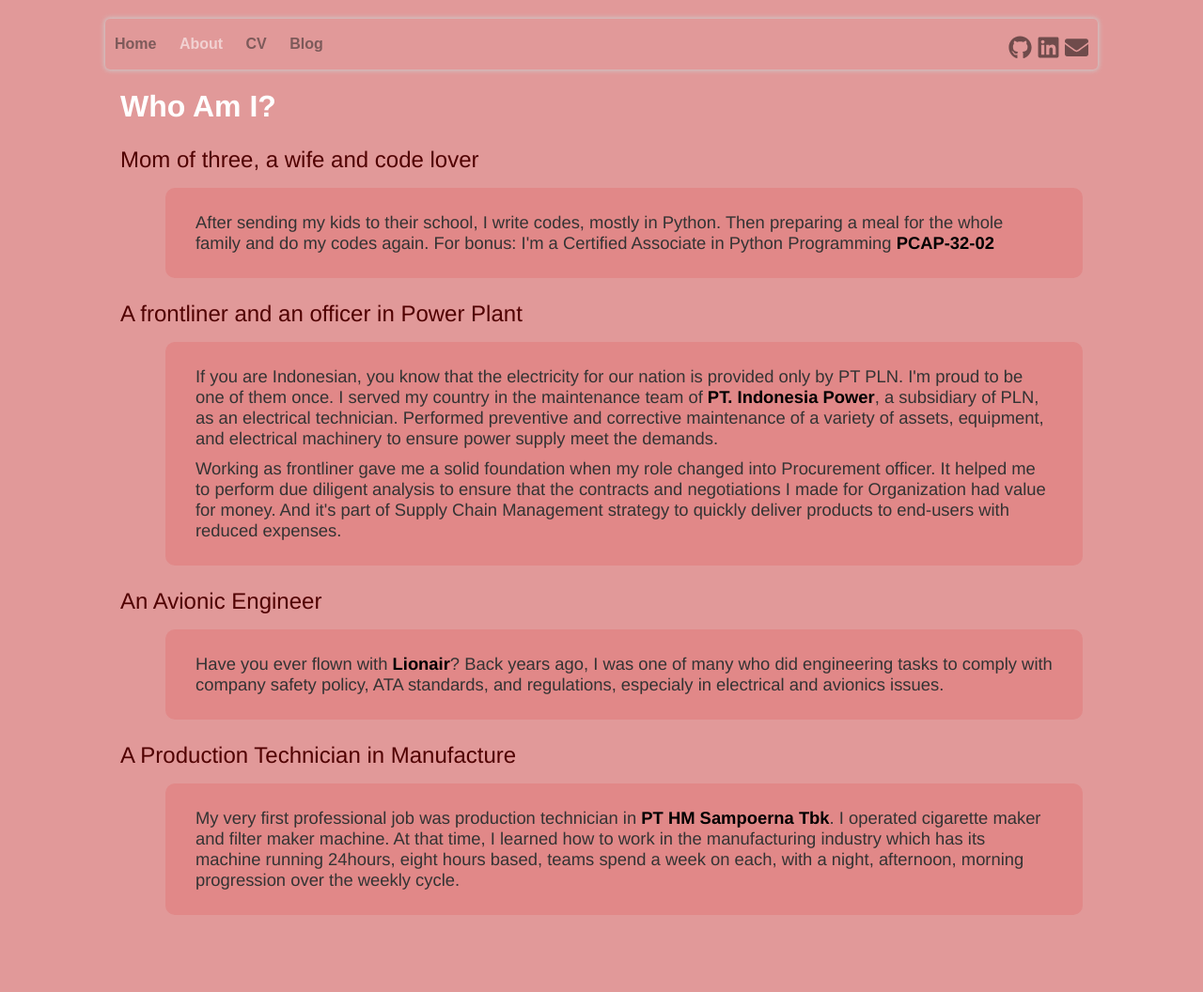
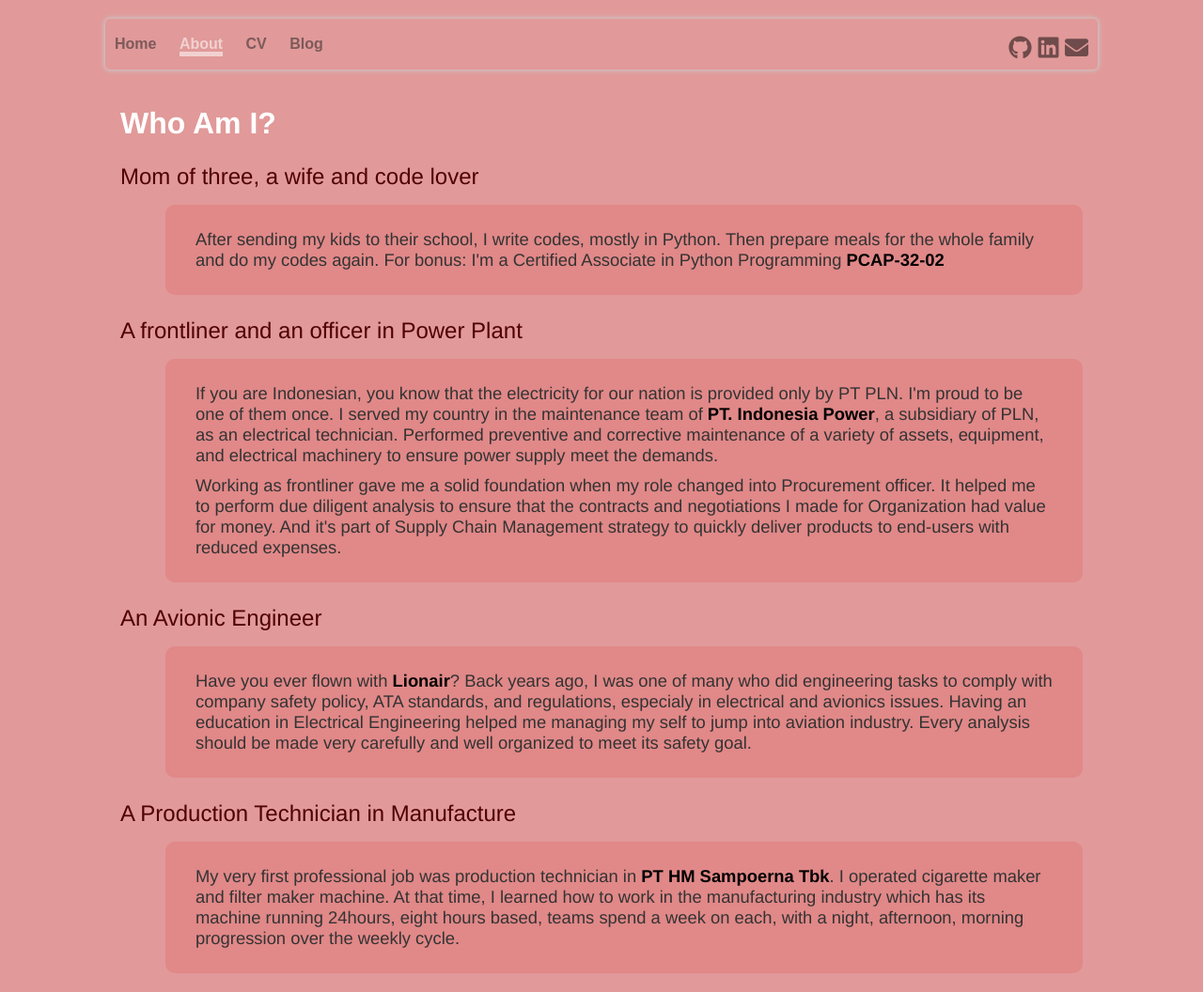
Before and after one commit to sumandari/sumandari.github.io, a Jekyll site: the page built from about/index.md, in a window 1280 px wide. Shown: the whole page at 94% size. Built offline with Jekyll 4.4.1, drawn with Linux system fonts in a browser that asks for light colours; before the commit the page ends 994 px from its top, so only the background shows below that.

Commit message:
edit about pagae

```diff
--- a/_includes/nav.html
+++ b/_includes/nav.html
@@ -14,4 +14,5 @@
             </div>
         </ul>
     </nav>
-</div
+</div>
+<br>
--- a/about/index.md
+++ b/about/index.md
@@ -8,7 +8,7 @@
     <div class="fade-in">
         <ul>
             <li>
-                After sending my kids to their school, I write codes, mostly in Python. Then preparing a meal for the whole family and do my codes again. For bonus: I'm a Certified Associate in Python Programming <a href="https://www.youracclaim.com/badges/28176065-28d3-45a1-a660-80cc6e5eac24"><strong>PCAP-32-02</strong></a>
+                After sending my kids to their school, I write codes, mostly in Python. Then prepare meals for the whole family and do my codes again. For bonus: I'm a Certified Associate in Python Programming <a href="https://www.youracclaim.com/badges/28176065-28d3-45a1-a660-80cc6e5eac24"><strong>PCAP-32-02</strong></a>
             </li>
         </ul>
     </div>
@@ -27,7 +27,7 @@
     <div class="fade-in">
         <ul>
             <li>
-                Have you ever flown with <a href="http://www.lionair.co.id"><strong>Lionair</strong></a>? Back years ago, I was one of many who did engineering tasks to comply with company safety policy, ATA standards, and regulations, especialy in electrical and avionics issues.
+                Have you ever flown with <a href="http://www.lionair.co.id"><strong>Lionair</strong></a>? Back years ago, I was one of many who did engineering tasks to comply with company safety policy, ATA standards, and regulations, especialy in electrical and avionics issues. Having an education in Electrical Engineering helped me managing my self to jump into aviation industry. Every analysis should be made very carefully and well organized to meet its safety goal.
             </li>
         </ul>
     </div>
--- a/css/main.css
+++ b/css/main.css
@@ -48,11 +48,12 @@
 
 nav ul li a:hover {
   text-decoration: none;
-  border-bottom: 5px solid #f1d1d1;
+  /*border-bottom: 5px solid #f1d1d1;*/
 }
 
 a.current{
   color: #f1d1d1;
+  border-bottom: 5px solid #f1d1d1;
 }
 
 a:hover {
```
